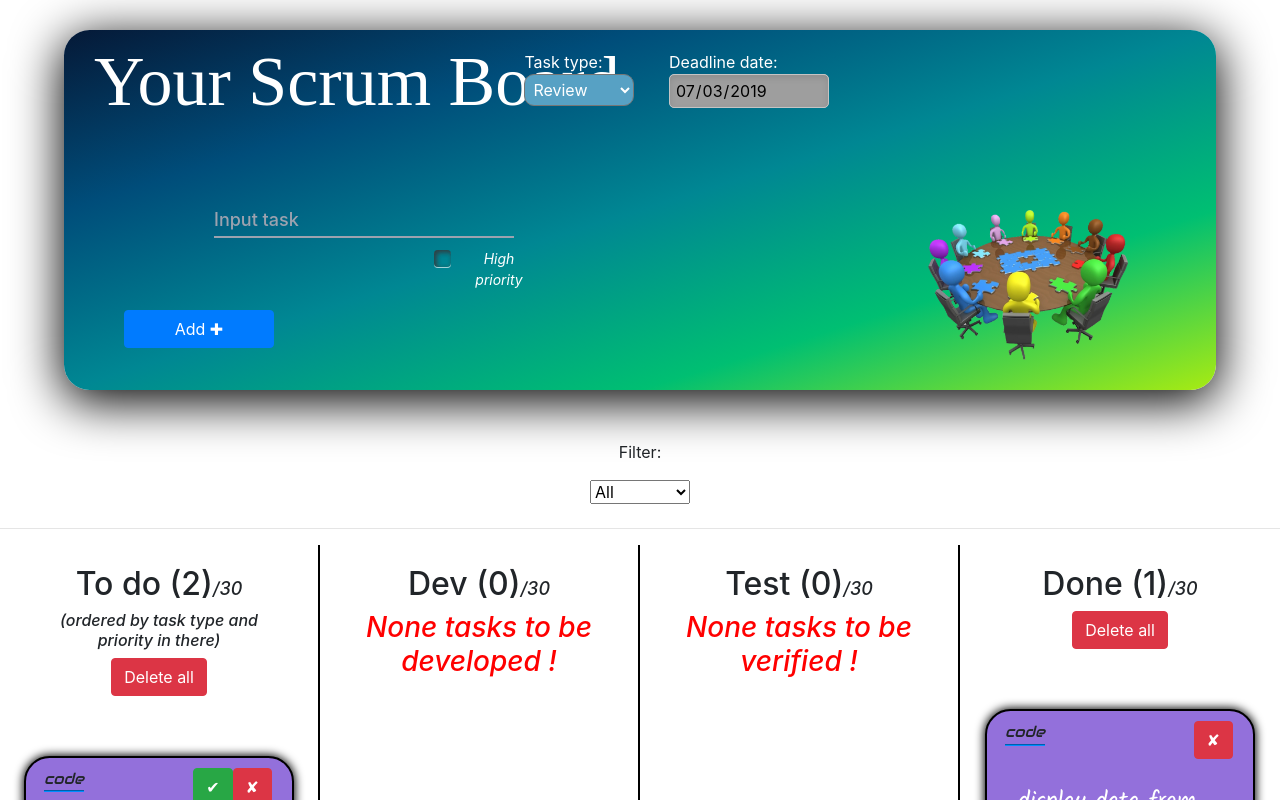
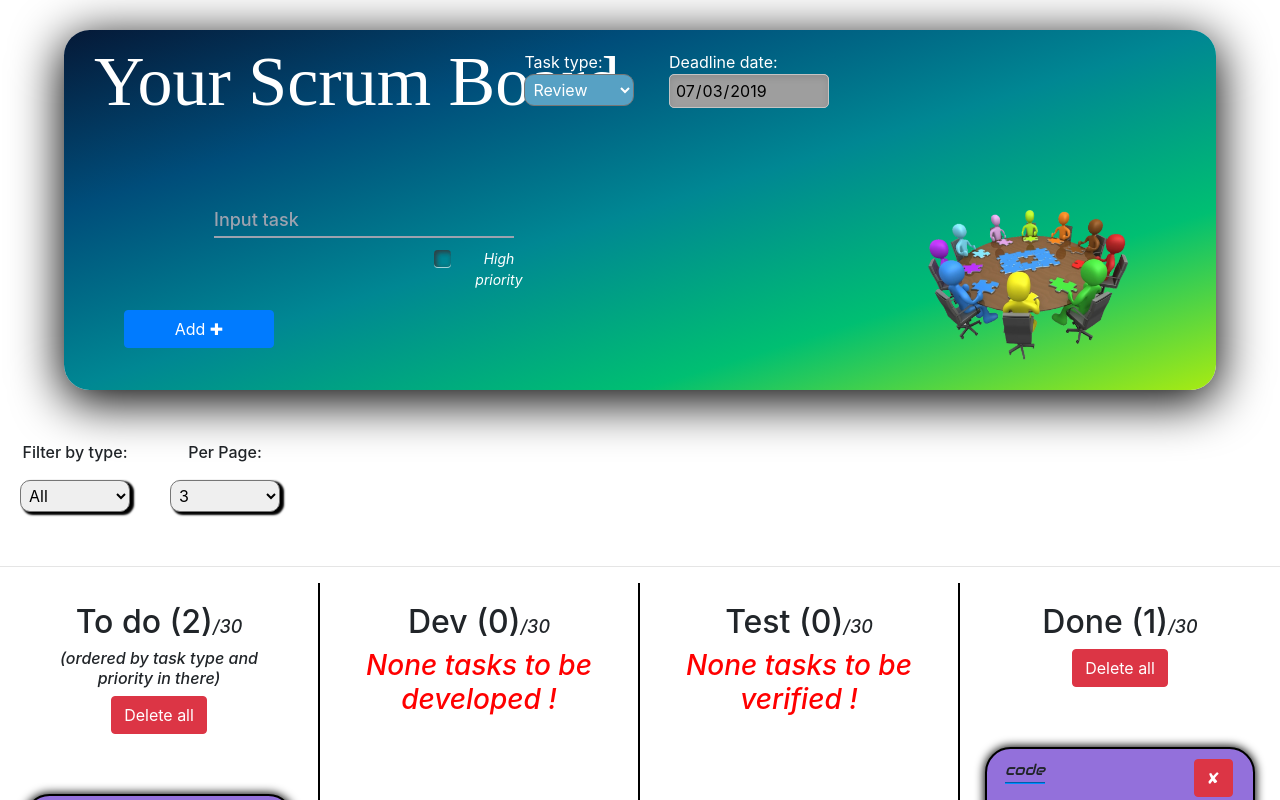
Before and after one commit to drozdzyk667/React.js-Advanced-to-do, a React (Create React App) app: page / in a window 1280 px wide. Shown: the top 800 px of the page. Built offline with nearby package versions, Linux system fonts and the light colour scheme; grey boxes are pictures that could not be loaded; a web font is replaced by a local one.

Commit message:
added option to display 3,5,10 items on page and fixed minor bugs

```diff
--- a/src/App.js
+++ b/src/App.js
@@ -73,7 +73,7 @@ class App extends Component {
     const date = new Date();
     const year = date.getFullYear();
     let month = date.getMonth() + 1;
-    let day = date.getDay();
+    let day = date.getDate();
 
     const time = date.toLocaleString("en-US", {
       hour: "numeric",
@@ -373,6 +373,16 @@ class App extends Component {
     });
   };
 
+  handleTasksPerPage = e => {
+    this.setState({
+      tasksPerPage: e.target.value,
+      currentPageTasks: 1,
+      currentPageDev: 1,
+      currentPageVerify: 1,
+      currentPageDone: 1
+    });
+  };
+
   render() {
     const { filterType, tasks, devTasks, verifyTasks, done } = this.state;
 
@@ -440,7 +450,7 @@ class App extends Component {
       tasksPerPage
     } = this.state;
 
-    // Logic for displaying current tasks in pagination
+    // Logic for displaying current tasks in pagination on each column
     const indexOfLastTasks = currentPageTasks * tasksPerPage;
     const indexOfFirstTasks = indexOfLastTasks - tasksPerPage;
     let current1 = [...filtertaskTasks];
@@ -461,7 +471,7 @@ class App extends Component {
     let current4 = [...filtertaskDone];
     const currentDone = current4.slice(indexOfFirstDone, indexOfLastDone);
 
-    // Logic for displaying page numbers
+    // Logic for displaying page numbers on each column
     const pageNumbers1 = [];
     for (let i = 1; i <= Math.ceil(current1.length / tasksPerPage); i++) {
       pageNumbers1.push(i);
@@ -686,9 +696,10 @@ class App extends Component {
           <img src={workTable} alt="work-table" />
         </div>
 
+        <div className="filtering">
           <div className="selectBox">
             <label htmlFor="filter">
-            <p>Filter: </p>
+              <p>Filter by type: </p>
               <select
                 value={this.state.filterType}
                 onChange={this.handleFilterAll}
@@ -705,6 +716,23 @@ class App extends Component {
               </select>
             </label>
           </div>
+
+          <div className="selectBox">
+            <label htmlFor="tasksPerPage">
+              <p>Per Page: </p>
+              <select
+                value={this.state.tasksPerPage}
+                onChange={this.handleTasksPerPage}
+                id="tasksPerPage"
+              >
+                <option value="3">3</option>
+                <option value="5">5</option>
+                <option value="10">10</option>
+              </select>
+            </label>
+          </div>
+        </div>
+
         <hr />
 
         <div className="row" style={{ margin: 0 }}>
--- a/src/App.scss
+++ b/src/App.scss
@@ -452,6 +452,52 @@ h4 {
   }
 }
 
+.filtering {
+  display: flex;
+  justify-content: left;
+  flex-direction: row;
+  flex-wrap: nowrap;
+  font-weight: 500;
+
+  .selectBox {
+    padding: 0px 20px 30px 20px;
+
+    select {
+      padding: 4px;
+      font-size: 16px;
+      border-radius: 10px;
+      color: rgb(0, 0, 0);
+      outline: none;
+      cursor: pointer;
+      width: 110px;
+      box-shadow: 3px 2px 2px 1px black;
+      transition: 0.3s;
+
+      @include desktop {
+        padding: 4px;
+        font-size: 16px;
+        border-radius: 10px;
+        color: rgb(0, 0, 0);
+        outline: none;
+        cursor: pointer;
+        width: 110px;
+        box-shadow: 3px 2px 2px 1px black;
+        transition: 0.3s;
+      }
+
+      &:hover {
+        transform: scale(1.1);
+        color: rgb(0, 0, 0);
+      }
+
+      option {
+        background: white;
+        color: black;
+      }
+    }
+  }
+}
+
 .paginat {
   margin: 2px;
 
```
Lines whose indentation alone changed are shown as unchanged.
